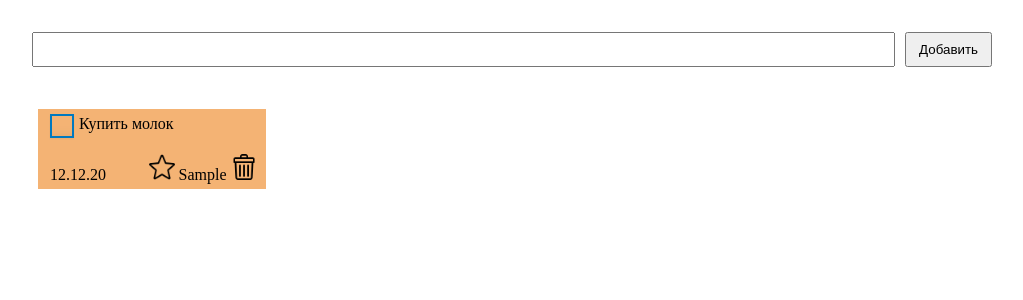
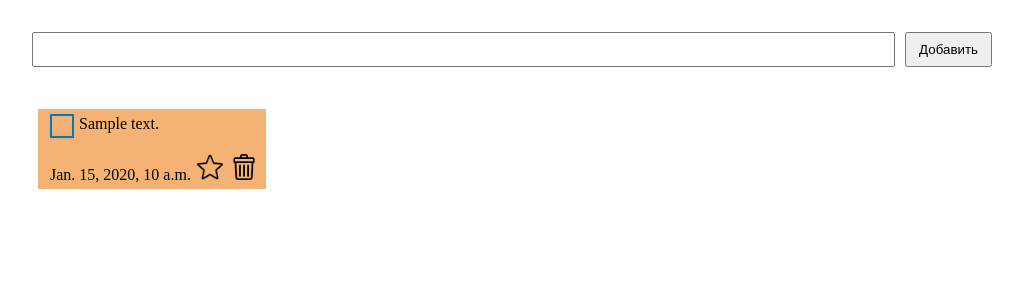
Before and after one commit to KBorbiev/myTodo, a Django app: template main/templates/test.html in a window 1280 px wide. Shown: the top 300 px of the page, without its empty margins (128-1151 px from the left). Run offline with Django 3.2, Linux system fonts and the light colour scheme; the template is opened without the code that fills it: most values are stand-ins (such as "Sample title", 1, 10 or a date in 2020).

Commit message:
todo pochti gotova)

```diff
--- a/main/templates/test.html
+++ b/main/templates/test.html
@@ -20,19 +20,20 @@
           </div>
           <div class="todo__body">
             <div class="todo__list">
+              {% for todo in todo_list %}
               <div class="todo__item">
                 <div class="todo__item_top">
                   <input type="checkbox" class="todo__check" id="3" />
-                  <label for="3" class="todo__title">Купить молок</label>
+                  <label for="3" class="todo__title">{{todo.text}}</label>
                 </div>
                 <div class="todo__item_bottom">
-                  <span class="todo__time js-todo-time">12.12.20</span>
+                  <span class="todo__time js-todo-time">{{todo.created_at}}</span>
                   <input type="checkbox" id="f3" />
                   <label for="f3" class="todo__icon_favorite js-todo-favorite"></label>
-                  {{todo_list}}
                   <button class="todo__icon_delete js-todo-delete"></button>
                 </div>
               </div>
+              {% endfor %}
             </div>
           </div>
         </div>
```
